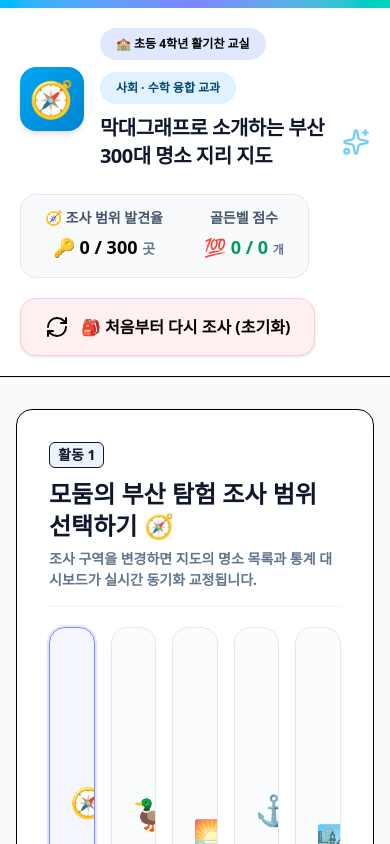
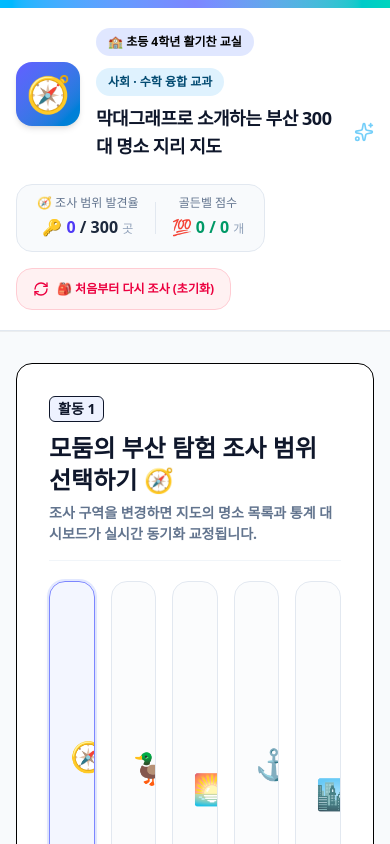
Before and after one commit to Yuna123-tech/map, a React (Vite) app: page / in a window 390 px wide. Shown: the top 844 px of the page. Built offline with nearby package versions, Linux system fonts and the light colour scheme.

Commit message:
style: refine UI typography and layout consistency
Standardize font weights and sizes across components to improve readability, and update border styles for a cleaner aesthetic.

```diff
--- a/src/App.tsx
+++ b/src/App.tsx
@@ -167,61 +167,61 @@ export default function App() {
       <div className="h-2 bg-gradient-to-r from-sky-400 via-indigo-400 to-teal-400" />
 
       {/* 헤더 바 */}
-      <header className="bg-white/95 backdrop-blur-md sticky top-0 z-50 border-b border-slate-150 shadow-2xs">
-        <div className="w-[98%] max-w-[2100px] mx-auto px-4 md:px-8 py-5 flex flex-col xl:flex-row items-center justify-between gap-6">
+      <header className="bg-white/95 backdrop-blur-md sticky top-0 z-50 border-b border-slate-200 shadow-2xs">
+        <div className="max-w-7xl mx-auto px-4 sm:px-6 lg:px-8 py-5 flex flex-col xl:flex-row items-center justify-between gap-6">
 
           {/* 타이틀 명가 */}
           <div className="flex items-center gap-4">
-            <div className="w-16 h-16 bg-gradient-to-br from-indigo-505 to-sky-600 bg-sky-500 rounded-2xl flex items-center justify-center text-white shadow-md transform hover:rotate-6 transition-transform shrink-0">
+            <div className="w-16 h-16 bg-gradient-to-br from-indigo-500 to-sky-600 bg-sky-500 rounded-2xl flex items-center justify-center text-white shadow-md transform hover:rotate-6 transition-transform shrink-0">
               <span className="text-4xl select-none">🧭</span>
             </div>
             <div>
               <div className="flex items-center gap-3 flex-wrap">
-                <span className="bg-indigo-100 text-indigo-850 text-xs sm:text-sm md:text-base font-black px-4 py-2 rounded-full select-none shadow-3xs">
+                <span className="bg-indigo-100 text-indigo-805 text-xs sm:text-sm font-bold px-3 py-1.5 rounded-full select-none shadow-3xs">
                   🏫 {presentation?.teamName ? `👥 ${presentation?.teamName} 모둠` : '초등 4학년 활기찬 교실'}
                 </span>
-                <span className="bg-sky-100 text-sky-900 text-xs sm:text-sm md:text-base font-black px-4 py-2 rounded-full select-none shadow-3xs">
+                <span className="bg-sky-100 text-sky-900 text-xs sm:text-sm font-bold px-3 py-1.5 rounded-full select-none shadow-3xs">
                   사회 · 수학 융합 교과
                 </span>
               </div>
-              <h1 className="text-xl sm:text-2xl md:text-3xl lg:text-4xl font-black text-slate-900 tracking-tight mt-2.5 animate-fade-in flex items-center gap-3">
+              <h1 className="text-lg sm:text-xl md:text-2xl font-black text-slate-900 tracking-tight mt-2 animate-fade-in flex items-center gap-2">
                 <span>막대그래프로 소개하는 부산 300대 명소 지리 지도</span>
-                <Sparkles className="w-7 h-7 text-sky-500 animate-pulse shrink-0" />
+                <Sparkles className="w-5 h-5 text-sky-500 animate-pulse shrink-0" />
               </h1>
             </div>
           </div>
 
           {/* 스코어 리포트 대시보드 */}
-          <div className="flex items-center gap-5 text-base md:text-lg flex-wrap xl:flex-nowrap">
-            <div className="flex items-center gap-5 bg-slate-50 border border-slate-200 px-6 py-4 rounded-2xl shadow-3xs">
+          <div className="flex items-center gap-4 text-sm md:text-base flex-wrap xl:flex-nowrap">
+            <div className="flex items-center gap-4 bg-slate-50 border border-slate-200 px-5 py-3 rounded-2xl shadow-3xs">
               <div className="text-center">
-                <p className="text-sm sm:text-base md:text-lg text-slate-600 font-extrabold leading-none mb-2">
+                <p className="text-xs sm:text-sm text-slate-500 font-medium leading-none mb-1.5">
                   {(REGIONS[selectedRegion] || REGIONS['all']).emoji} 조사 범위 발견율
                 </p>
-                <p className="text-lg sm:text-xl md:text-2xl lg:text-3xl font-black text-slate-850">
-                  🔑 <span className="text-indigo-650 font-black">{regionCollectedCount}</span> / {currentRegionSpots.length} <span className="text-sm sm:text-base text-slate-500 font-bold">곳</span>
+                <p className="text-base sm:text-lg md:text-xl font-bold text-slate-800">
+                  🔑 <span className="text-indigo-600 font-black">{regionCollectedCount}</span> / {currentRegionSpots.length} <span className="text-xs text-slate-400 font-normal">곳</span>
                 </p>
               </div>
-              <div className="h-10 w-px bg-slate-350" />
+              <div className="h-8 w-px bg-slate-200" />
               <div className="text-center">
-                <p className="text-sm sm:text-base md:text-lg text-slate-600 font-extrabold leading-none mb-2">골든벨 점수</p>
-                <p className="text-lg sm:text-xl md:text-2xl lg:text-3xl font-black text-emerald-600">💯 {correctQuizCount} / {quizSolvedCount} <span className="text-xs sm:text-sm text-slate-500 font-bold">개</span></p>
+                <p className="text-xs sm:text-sm text-slate-500 font-medium leading-none mb-1.5">골든벨 점수</p>
+                <p className="text-base sm:text-lg md:text-xl font-bold text-emerald-600">💯 {correctQuizCount} / {quizSolvedCount} <span className="text-xs text-slate-400 font-normal">개</span></p>
               </div>
             </div>
 
             <button
               onClick={handleReset}
-              className="flex items-center gap-3 px-6 py-4 bg-rose-50 hover:bg-rose-100 border border-rose-200 text-rose-650 rounded-2xl text-base sm:text-lg md:text-xl lg:text-2xl font-black transition-all cursor-pointer shadow-sm hover:shadow-md"
+              className="flex items-center gap-2 px-4 py-3 bg-rose-50 hover:bg-rose-100 border border-rose-200 text-rose-600 rounded-2xl text-xs sm:text-sm font-bold transition-all cursor-pointer shadow-3xs"
               title="모든 조사 데이터를 처음으로 초기화합니다"
             >
-              <RefreshCw className="w-6 h-6 animate-spin-slow" />
+              <RefreshCw className="w-4 h-4 animate-spin-slow" />
               <span>🎒 처음부터 다시 조사 (초기화)</span>
             </button>
           </div>
         </div>
       </header>
 
-      <main className="w-[98%] max-w-[2100px] mx-auto w-full px-4 md:px-8 py-8 flex-1 space-y-8">
+      <main className="max-w-7xl mx-auto w-full px-4 sm:px-6 lg:px-8 py-8 flex-1 space-y-8">
 
         {/* 모둠별 조사 범위(권역) 커스텀 선택 장치 (고민 완벽 해결책) */}
         <div className="bg-white rounded-2xl p-8 border border-slate-150 shadow-3xs hover:shadow-2xs transition-shadow animate-fade-in animate-once">
@@ -504,28 +504,28 @@ export default function App() {
                     </div>
                   </div>
 
-                  <div className="overflow-x-auto">
+                  <div className="overflow-x-auto animate-fade-in">
                     <table className="w-full text-left text-xs sm:text-sm border-collapse">
                       <thead>
-                        <tr className="border-b-2 border-slate-200 bg-slate-50/50 text-slate-600 text-xs sm:text-sm font-black uppercase">
-                          <th className="py-3.5 px-5 font-black">탐색 테마</th>
-                          <th className="py-3.5 px-5 text-center font-black">장소 스탬프</th>
-                          <th className="py-3.5 px-5 text-center font-black">우리가 세어본 분류 개수</th>
-                          <th className="py-3.5 px-5 font-black">의견 의사결정 탐정단 코멘트</th>
+                        <tr className="border-b-2 border-slate-200 bg-slate-50/50 text-slate-600 text-xs sm:text-sm font-semibold uppercase">
+                          <th className="py-3.5 px-5 font-bold">탐색 테마</th>
+                          <th className="py-3.5 px-5 text-center font-bold">장소 스탬프</th>
+                          <th className="py-3.5 px-5 text-center font-bold">우리가 세어본 분류 개수</th>
+                          <th className="py-3.5 px-5 font-bold">의견 의사결정 탐정단 코멘트</th>
                         </tr>
                       </thead>
-                      <tbody className="divide-y divide-slate-150/40 font-bold text-slate-705 text-sm sm:text-base">
+                      <tbody className="divide-y divide-slate-200 font-medium text-slate-700 text-sm sm:text-base">
                         {CATEGORY_LIST.map((cat) => {
                           const count = tableCounts[cat.key] || 0;
                           return (
-                            <tr key={cat.key} className="hover:bg-slate-50/20 transition-colors">
+                            <tr key={cat.key} className="hover:bg-slate-50/50 transition-colors">
                               <td className="py-4 px-5 flex items-center gap-3">
                                 <span className="text-2xl select-none">{cat.emoji}</span>
-                                <span className="font-extrabold text-slate-850 text-sm sm:text-base">{cat.name}</span>
+                                <span className="font-semibold text-slate-800 text-sm sm:text-base">{cat.name}</span>
                               </td>
                               <td className="py-4 px-5 text-center text-sm sm:text-base select-none">{cat.stamp}</td>
                               <td className="py-4 px-5 text-center">
-                                <div className="inline-flex items-center gap-2 bg-slate-50 p-1.5 rounded-xl border border-slate-250">
+                                <div className="inline-flex items-center gap-2 bg-slate-50 p-1.5 rounded-xl border border-slate-200">
                                   <button
                                     onClick={() => {
                                       const next = Math.max(0, count - 1);
@@ -533,7 +533,7 @@ export default function App() {
                                       handleUpdateTableCounts(nextCounts);
                                       setTableChecked(false);
                                     }}
-                                    className="w-8 h-8 rounded-lg bg-white hover:bg-slate-100 text-slate-700 font-extrabold text-sm sm:text-base flex items-center justify-center cursor-pointer select-none border border-slate-200"
+                                    className="w-8 h-8 rounded-lg bg-white hover:bg-slate-100 text-slate-700 font-bold text-sm sm:text-base flex items-center justify-center cursor-pointer select-none border border-slate-200"
                                   >
                                     -
                                   </button>
@@ -548,7 +548,7 @@ export default function App() {
                                       setTableChecked(false);
                                     }}
                                     placeholder="0"
-                                    className="w-10 text-center font-black text-slate-800 bg-transparent text-sm sm:text-base focus:outline-none"
+                                    className="w-10 text-center font-bold text-slate-800 bg-transparent text-sm sm:text-base focus:outline-none"
                                   />
                                   <button
                                     onClick={() => {
@@ -557,7 +557,7 @@ export default function App() {
                                       handleUpdateTableCounts(nextCounts);
                                       setTableChecked(false);
                                     }}
-                                    className="w-8 h-8 rounded-lg bg-white hover:bg-slate-100 text-slate-700 font-extrabold text-sm sm:text-base flex items-center justify-center cursor-pointer select-none border border-slate-200"
+                                    className="w-8 h-8 rounded-lg bg-white hover:bg-slate-100 text-slate-700 font-bold text-sm sm:text-base flex items-center justify-center cursor-pointer select-none border border-slate-200"
                                   >
                                     +
                                   </button>
@@ -566,14 +566,14 @@ export default function App() {
                               <td className="py-4 px-5 text-xs sm:text-sm text-slate-600">
                                 {count > 0 ? (
                                   count === realRegionCounts[cat.key] ? (
-                                    <span className="text-emerald-700 font-black flex items-center gap-1.5">
+                                    <span className="text-emerald-700 font-bold flex items-center gap-1.5 animate-bounce-once">
                                       <span>✓</span> <span>완벽해요! 실제 명소 개수와 정확히 일치합니다.</span>
                                     </span>
                                   ) : (
-                                    <span className="text-slate-500 font-bold">실제 지도와 비교하여 숫자를 맞춰보아요!</span>
+                                    <span className="text-slate-500 font-medium">실제 지도와 비교하여 숫자를 맞춰보아요!</span>
                                   )
                                 ) : (
-                                  <span className="text-slate-400 font-bold">개수 파악 대기 중</span>
+                                  <span className="text-slate-400 font-medium">개수 파악 대기 중</span>
                                 )}
                               </td>
                             </tr>
@@ -583,7 +583,7 @@ export default function App() {
                     </table>
                   </div>
 
-                  <div className="pt-2 border-t border-slate-100 flex flex-col sm:flex-row items-center justify-between gap-3">
+                  <div className="pt-2 border-t border-slate-250 flex flex-col sm:flex-row items-center justify-between gap-3">
                     <div className="flex items-center gap-2 flex-wrap">
                       <button
                         onClick={() => {
@@ -596,13 +596,13 @@ export default function App() {
                           setTableChecked(true);
                           setTableCorrect(matches);
                         }}
-                        className="px-5 py-3.5 bg-indigo-600 hover:bg-indigo-700 text-white rounded-xl text-sm sm:text-base font-black transition-all cursor-pointer shadow-3xs"
+                        className="px-5 py-3.5 bg-indigo-600 hover:bg-indigo-700 text-white rounded-xl text-sm sm:text-base font-bold transition-all cursor-pointer shadow-3xs"
                       >
                         🔎 작성한 관찰 기록표 채점 및 검정하기
                       </button>
 
                       {tableChecked && (
-                        <span className={`text-xs sm:text-sm md:text-base font-black px-4 py-2 rounded-xl border ${
+                        <span className={`text-xs sm:text-sm md:text-base font-bold px-4 py-2 rounded-xl border ${
                           tableCorrect
                             ? 'bg-emerald-50 border-emerald-250 text-emerald-800'
                             : 'bg-rose-50 border-rose-250 text-rose-800'
```
Also changed, not shown: src/components/BusanMap.tsx (+31 -13 lines), src/components/PresentationAssistant.tsx (+14 -14 lines).
